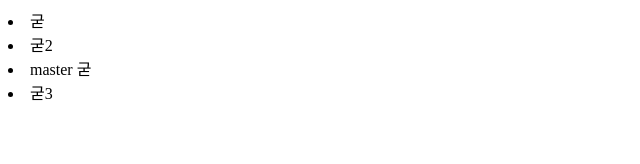
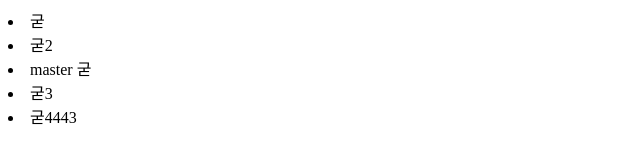
Before and after one commit to Leesingi/git_is_love, a plain HTML site: page index.html in a window 1280 px wide. Shown: the full height of the page, 0-640 px from the left. Drawn offline with Linux system fonts and the light colour scheme.

Commit message:
masterrrrr

```diff
--- a/index.html
+++ b/index.html
@@ -10,7 +10,7 @@
 		<li>굳2</li>
 		<li>master 굳</li>
 		<li>굳3</li>
-
+		<li>굳4443</li>
 	</body>
 
 </html>
```
